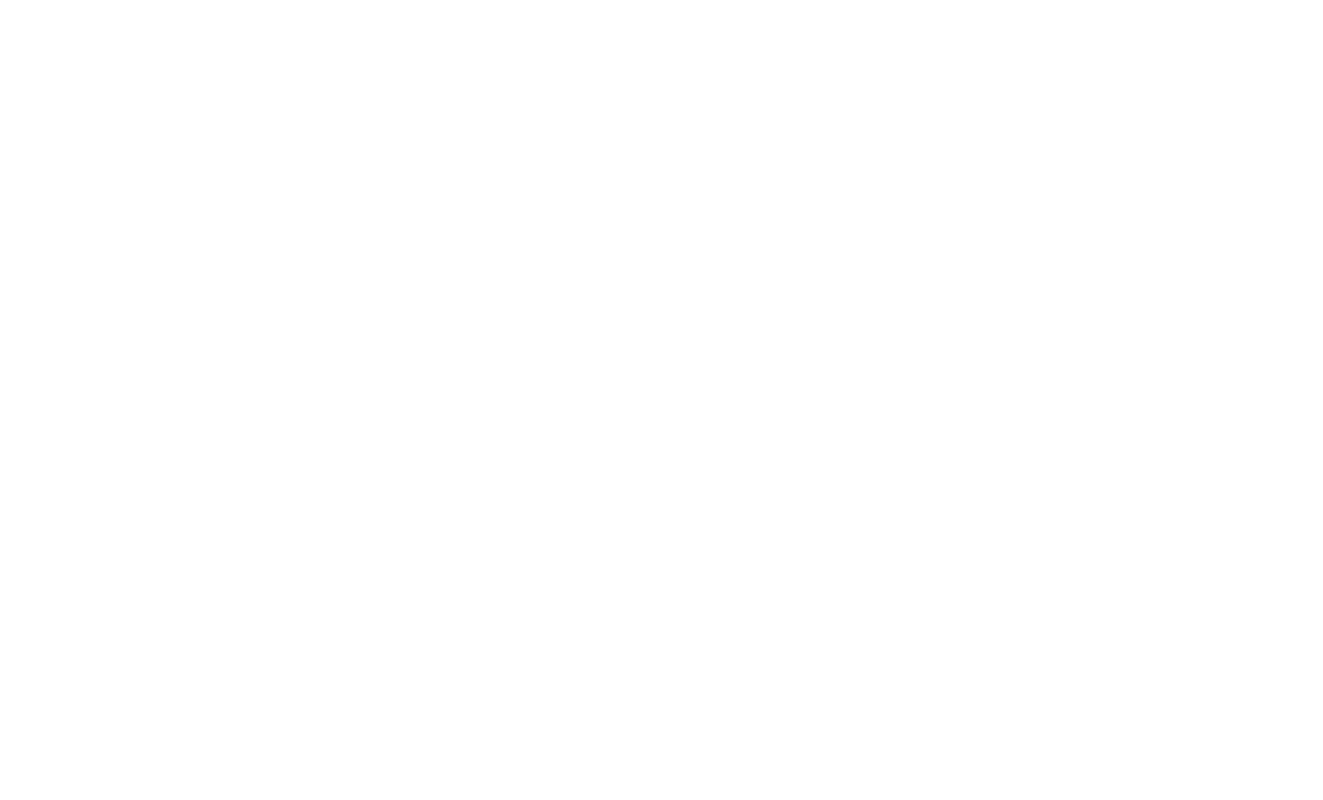
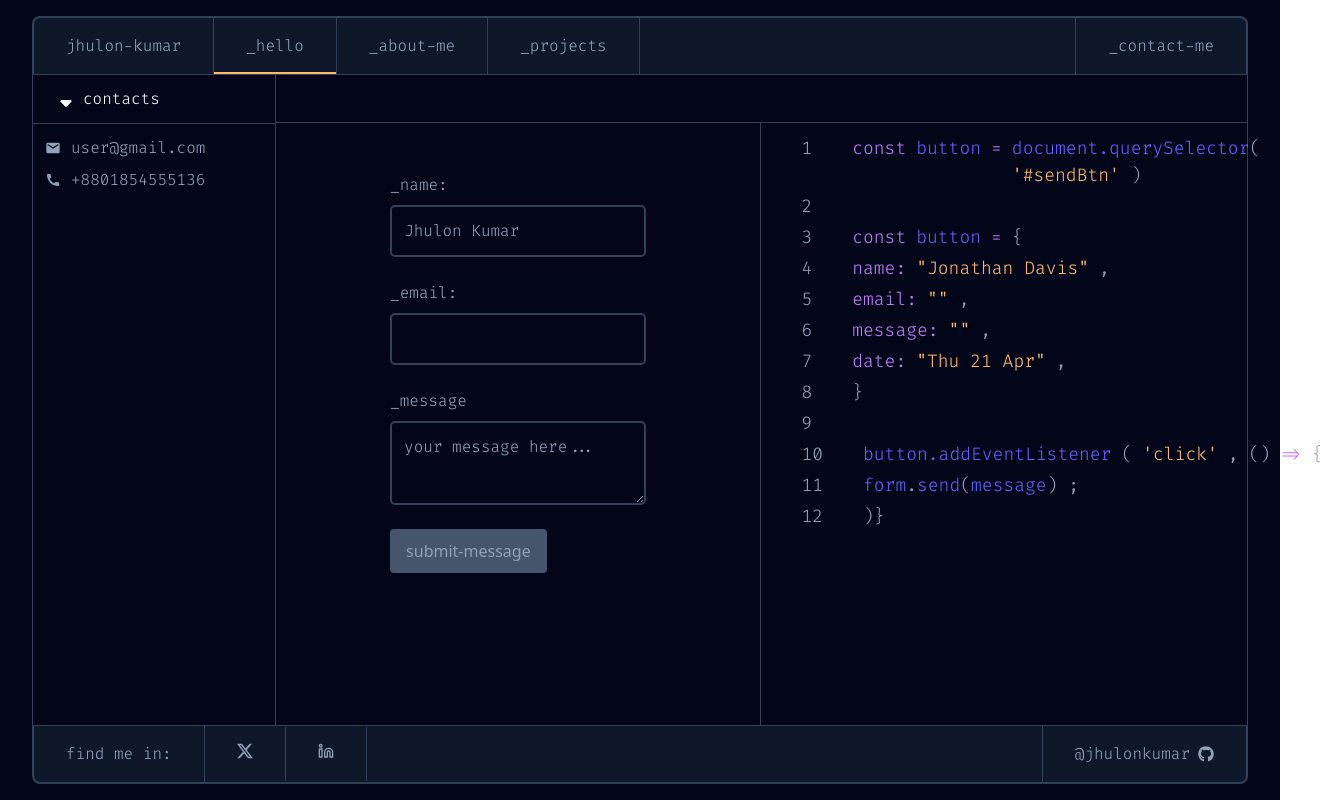
Before and after one commit to basudevkumer/jhulon-kumar-portfolio, a React (Vite) app: page /contact-me in a window 1280 px wide. Before the commit this address had no page. Shown: the whole page, 1323 px wide, since content can reach past the window. Built offline with nearby package versions, Linux system fonts and the light colour scheme.

Commit message:
added contact and project part

```diff
--- a/src/App.jsx
+++ b/src/App.jsx
@@ -6,6 +6,7 @@ import RootLayout from "@/routerRootLayout/RootLayout";
 import Home from "@/page/Home";
 import AboutMe from "./component/about/aboutMain";
 import Project from "@/page/Project";
+import Contact from "./page/Contact";
 
 const App = () => {
   return (
@@ -14,8 +15,9 @@ const App = () => {
         <Routes>
           <Route element={<RootLayout />}>
             <Route path="/" element={<Home />}></Route>
-            <Route path="/about" element={<AboutMe />}></Route>
-            <Route path="/project" element={<Project />}></Route>
+            <Route path="/about-me" element={<AboutMe />}></Route>
+            <Route path="/projects" element={<Project />}></Route>
+            <Route path="/contact-me" element={<Contact />}></Route>
           </Route>
         </Routes>
       </BrowserRouter>
--- a/src/component/about/aboutMain/index.jsx
+++ b/src/component/about/aboutMain/index.jsx
@@ -26,17 +26,23 @@ const AboutMe = () => {
   const [activeLight, setActiveLight] = useState(null);
   const [title, setTitle] = useState("professional-info")
 
+
+
   // event handle
   const handleClicked = (aboutObj) => {
     setActiveId(aboutObj.id);
     setTitle(aboutObj.title)
   };
 
+  const handleClickedContact =(id)=>{
+    setActiveLight(prev => prev === id ? null : id)
+  }
+
   return (
-    <section className="border  border-slate_700 bg-slate_900  ">
-      <div className="hidden lg:block">
-        <div className="grid grid-cols-5 min-h-[calc(100vh-190px)]   ">
-          <div className=" grid grid-cols-4  ">
+    <section className="border  border-slate_700 bg-slate_900  h-full w-full  ">
+      <div className="hidden lg:block  h-full w-full">
+        <div className="grid grid-cols-5 h-full w-full ">
+          <div className=" grid grid-cols-4  h-full w-full ">
             <div className="py-3">
               <ul className="flex flex-col items-center gap-y-8 ">
                 {aboutTitle.map((items) => {
@@ -56,7 +62,7 @@ const AboutMe = () => {
                 })}
               </ul>
             </div>
-            <div className="col-span-3 border-l border-slate-700  ">
+            <div className="col-span-3 border-l border-slate-700  h-full w-full">
               {activeId === 2 && (
                 <Personal
                   setActiveChevUp={setActiveChevUp}
@@ -102,7 +108,7 @@ const AboutMe = () => {
               </div>
             </div>
           </div>
-          <div className=" col-span-4 ">
+          <div className=" col-span-4  h-full w-full">
             <div className="border-l border-b border-slate_700 py-3 px-6 ">
               <p className="body_thin_md text-slate_400 flex gap-x-4 items-center cursor-pointer">
                 {title}
@@ -128,12 +134,12 @@ const AboutMe = () => {
                   <div className="bg-slate_500 w-[80%]  h-3 mt-3"></div>
                 </div>
               </div>
-              <div className=" col-span-2 grid grid-cols-12  ">
+              <div className=" col-span-2 grid grid-cols-12 h-full  ">
                 <div className="border-r border-l border-slate_700 col-span-11 pt-3 px-10">
                   <p className="body_thin_lg  text-slate_400 ">
                     // Code snippet showcase:
                   </p>
-                  <div className="pt-[60px] flex flex-col gap-y-8">
+                  <div className="pt-[60px] flex flex-col gap-y-8 h-fit">
                     {snippet.map((items) => {
                       return (
                         <div key={items.id} className="flex  flex-col gap-y-3">
--- /dev/null
+++ b/src/component/contact/Index.jsx
@@ -0,0 +1,201 @@
+import allIcon from "@/helper/IconProvider";
+import { contact } from "@/helper/projectNecessaryArr-obj";
+import { useState } from "react";
+import Button from "../commonComponent/Button";
+
+const ContactContainer = () => {
+  // manage state
+  const [activeLight, setActiveLight] = useState(null);
+  //manage event
+  const handleClickedContact = (id) => {
+    setActiveLight((divv) => (divv === id ? null : id));
+  };
+  const { down } = allIcon;
+  return (
+    <section className="border border-slate-700  h-full w-full">
+      <div className="grid grid-cols-5 h-full w-full">
+        <div className="border-r border-slate_700 h-full w-full ">
+          <div>
+            <p className="body_thin_md text-slate_50 px-6 py-3 flex  gap-x-2 items-center border-b border-slate_700">
+              {" "}
+              <span className="text-lg">{down}</span> contacts
+            </p>
+            <div className="p-3">
+              <ul className="space-y-2">
+                {contact.map((items) => {
+                  const isLight = activeLight === items.id;
+                  return (
+                    <li
+                      className={`cursor-pointer cursor-pointer body_thin_md   flex  items-center gap-x-[10px] ${
+                        isLight ? "text-slate_50" : "text-slate_400"
+                      }`}
+                      key={items.key}
+                      onClick={() => handleClickedContact(items.id)}
+                    >
+                      <span>{items.icon}</span>
+                      {items.displayName}
+                    </li>
+                  );
+                })}
+              </ul>
+            </div>
+
+
+          </div>
+        </div>
+        <div className="col-span-4 h-full w-full">
+          <div className="h-[48px] border-b border-slate_700"></div>
+          <div className=" grid grid-cols-2 h-full">
+            <div className="border-r border-slate_700 flex justify-center  lg:pt-[50px] pt-[132px]">
+              <div className="flex flex-col gap-y-6">
+                <div className="flex flex-col">
+                  <label
+                    htmlFor="name"
+                    className="body_thin_md  text-slate_400 pb-2"
+                  >
+                    _name:
+                  </label>
+                  <input
+                    type="text"
+                    id="name"
+                    name="name"
+                    className="p-3 placeholder:text-slate_400 text-slate_400 placeholder:body_thin_md body_thin_md bg-slate_950 border-2 rounded-[5px] border-slate_700"
+                    placeholder="Jhulon Kumar"
+                  />
+                </div>
+                <div className="flex flex-col">
+                  <label
+                    htmlFor="email"
+                    className="body_thin_md  text-slate_400 pb-2"
+                  >
+                    _email:
+                  </label>
+                  <input
+                    type="email"
+                    id="email"
+                    name="email"
+                    className="p-3 placeholder:text-slate_400 text-slate_400 placeholder:body_thin_md body_thin_md bg-slate_950 border-2 rounded-[5px] border-slate_700"
+                  />
+                </div>
+                <div className="flex flex-col">
+                  <label
+                    htmlFor="message"
+                    className="body_thin_md  text-slate_400 pb-2"
+                  >
+                    _message
+                  </label>
+                  <textarea
+                    name="message"
+                    id="message"
+                    placeholder="your message here..."
+                    className="h-[84px] w-full p-3   placeholder:text-slate_400 text-slate_400 placeholder:body_thin_md body_thin_md bg-slate_950 border-2  border-slate_700 rounded-[5px]"
+                  ></textarea>
+                </div>
+                  <div>
+                    <Button children={"submit-message"} className={"text-slate_400 hover:text-slate_950 hover:bg-orange_200 transition duration-300 ease-in-out"}/>
+                  </div>
+              </div>
+            </div>
+            <div className="py-3 px-10">
+              <div className="text-indigo_500 body_thin_lg  flex flex-col gap-y-1 ">
+                <div className="flex gap-x-10">
+                  <span className="text-slate_400 ">1</span>
+                  <div className="flex gap-x-[10px] ">
+                    <span className="text-purple_400">const</span>{" "}
+                    <span>button</span>{" "}
+                    <span className="text-purple_400">=</span>{" "}
+                    <div>
+                      document.querySelector<span className="text-slate_400">{`( `}</span><span className="text-orange_300">'#sendBtn'</span> <span><span className="text-slate_400">{`)`}</span><span></span>
+                      </span>
+                    </div>
+                  </div>
+                </div>
+                <span className="text-slate_400  ">2</span>
+                <div className="flex gap-x-10">
+                  <span className="text-slate_400 ">3</span>
+                  <div className="flex gap-x-[10px]">
+                    <span className="text-purple_400">const</span>{" "}
+                    <span>button</span>{" "}
+                    <span className="text-purple_400">=</span>{" "}
+                    <span className="text-slate_400">{`{`}</span>
+                  </div>
+                </div>
+                <div className="flex gap-x-10">
+                  <span className="text-slate_400 ">4</span>
+                  <div className="flex gap-x-[10px]">
+                    <span className="text-purple_400">name:</span>
+                    <span className="text-orange_300">
+                      {" "}
+                      "Jonathan Davis"
+                    </span>{" "}
+                    <span className="text-slate_400">,</span>
+                  </div>
+                </div>
+                <div className="flex gap-x-10">
+                  <span className="text-slate_400">5</span>
+                  <div className="flex gap-x-[10px]">
+                    <span className="text-purple_400">email:</span>
+                    <span className="text-orange_300"> ""</span>{" "}
+                    <span className="text-slate_400">,</span>
+                  </div>
+                </div>
+                <div className="flex gap-x-10">
+                  <span className="text-slate_400  ">6</span>
+                  <div className="flex gap-x-[10px]">
+                    <span className="text-purple_400">message:</span>
+                    <span className="text-orange_300"> ""</span>{" "}
+                    <span className="text-slate_400">,</span>
+                  </div>
+                </div>
+                <div className="flex gap-x-10">
+                  <span className="text-slate_400 ">7</span>
+                  <div className="flex gap-x-[10px]">
+                    <span className="text-purple_400">date:</span>
+                    <span className="text-orange_300"> "Thu 21 Apr"</span>{" "}
+                    <span className="text-slate_400">,</span>
+                  </div>
+                </div>
+                <div className="flex gap-x-10">
+                  <span className="text-slate_400 ">8</span>
+                  <div className="flex gap-x-[10px]">
+                    <span className="text-slate_400">{`}`}</span>
+                  </div>
+                </div>
+                <span className="text-slate_400 ">9</span>
+                <div className="flex gap-x-10">
+                  <span className="text-slate_400 ">10</span>
+                  <div className="flex gap-x-[10px]">
+                    button.addEventListener
+                    <span className="text-slate_400">{`(`}</span>
+                    <span className="text-orange_300">'click'</span>
+                    <span className="text-slate_400">,</span>
+                    <span className="text-slate_400">{`()`}</span>
+                    <span className="text-purple_400">{`=>`}</span>
+                    <span className="text-slate_400">{`{`}</span>
+                  </div>
+                </div>
+                <div className="flex gap-x-10">
+                  <span className="text-slate_400 ">11</span>
+                  <div className="">
+                    form<span className="text-slate_400">.</span>
+                    send<span className="text-slate_400">{`(`}</span>message
+                    <span className="text-slate_400">{`)`}</span>{" "}
+                    <span className="text-slate_400">{`;`}</span>
+                  </div>
+                </div>
+                <div className="flex gap-x-10">
+                  <span className="text-slate_400 ">12</span>
+                  <div className="">
+                    <span className="text-slate_400">{`)}`}</span>
+                  </div>
+                </div>
+              </div>
+            </div>
+          </div>
+        </div>
+      </div>
+    </section>
+  );
+};
+
+export default ContactContainer;
--- a/src/component/headerNav/Navbar.jsx
+++ b/src/component/headerNav/Navbar.jsx
@@ -2,6 +2,7 @@ import React, { useState } from "react";
 import Container from "@/component/commonComponent/Container";
 import { navbarArray } from "@/helper/projectNecessaryArr-obj";
 import allIcon from "@/helper/IconProvider";
+import { Link } from "react-router-dom";
 
 const Navbar = () => {
   const { navbarTogglerIcon } = allIcon;
@@ -39,6 +40,7 @@ const Navbar = () => {
               const isActive = activeId === item.id;
 
               return item.isLast ? null : (
+                <Link to={item.to}>
                   <li
                     key={item.id}
                     className={`
@@ -68,6 +70,7 @@ const Navbar = () => {
                       {item.name}
                     </span>
                   </li>
+                </Link>
               );
             })}
           </ul>
@@ -76,6 +79,7 @@ const Navbar = () => {
               const isActive = activeId === item.id;
 
               return item.isLast ? (
+                <Link to={item.to}>
                   <li
                     key={item.id}
                     className={`
@@ -105,6 +109,7 @@ const Navbar = () => {
                       {item.name}
                     </span>
                   </li>
+                </Link>
               ) : null;
             })}
           </ul>
--- a/src/component/project/projectMain/ProjectMain.jsx
+++ b/src/component/project/projectMain/ProjectMain.jsx
@@ -34,7 +34,7 @@ const ProjectMain = () => {
   });
   const { down } = allIcon;
   return (
-    <div className="grid grid-cols-5 border border-slate_700  min-h-[calc(100vh-190px)]">
+    <div className="grid grid-cols-5 border border-slate_700  h-full w-full ">
       <div className=" ">
         <p className="body_thin_md flex gap-x-2 text-slate_50 py-3 border-r border-b border-slate_700  px-6 ">
           <span>{down}</span> projects
@@ -73,7 +73,7 @@ const ProjectMain = () => {
             <div
               ref={parentRef}
               style={{
-                height: "calc(100vh - 330px)",
+                height: "calc(100vh - 300px)",
                 overflow: "auto", // Make it scroll!
               }}
             >
--- a/src/helper/projectNecessaryArr-obj.js
+++ b/src/helper/projectNecessaryArr-obj.js
@@ -21,6 +21,7 @@ const navbarArray = [
     className: "border-r ",
     status: true,
     responsive: false,
+
   },
   {
     id: 2,
@@ -28,14 +29,16 @@ const navbarArray = [
     className: "border-r",
     status: false,
     responsive: true,
+    to: "/",
   },
-  { id: 3, name: "_about-me", className: "", status: false, responsive: true },
+  { id: 3, name: "_about-me", className: "", status: false, responsive: true ,to:"/about-me"},
   {
     id: 4,
     name: "_projects",
     className: "border-r border-l",
     status: false,
     responsive: true,
+    to: "/projects",
   },
 
   {
@@ -45,6 +48,7 @@ const navbarArray = [
     status: false,
     responsive: true,
     isLast: true,
+    to: "/contact-me",
   },
 ];
 
--- /dev/null
+++ b/src/page/Contact.jsx
@@ -0,0 +1,12 @@
+import ContactContainer from "@/component/contact/Index";
+import React from "react";
+
+const Contact = () => {
+  return (
+    <>
+      <ContactContainer />
+    </>
+  );
+};
+
+export default Contact;
--- a/src/routerRootLayout/RootLayout.jsx
+++ b/src/routerRootLayout/RootLayout.jsx
@@ -5,10 +5,12 @@ import { Outlet } from "react-router-dom";
 
 const RootLayout = () => {
   return (
-    <div className="bg-slate_950 min-h-screen flex flex-col   px-8 justify-center">
+    <div className="bg-slate_950 min-h-screen flex flex-col   px-8 ">
       <Navbar />
-      <main className=" ">
-        <Outlet  />
+      <main className=" flex-1  flex ">
+        <div className="flex-1 flex">
+          <Outlet />
+        </div>
       </main>
       <Footer />
     </div>
```
Also changed, not shown: src/component/home/Index.jsx (+4 -7 lines), src/assets/images/spippt1.png, src/assets/images/spippt2.png. Lines whose indentation alone changed are shown as unchanged.
